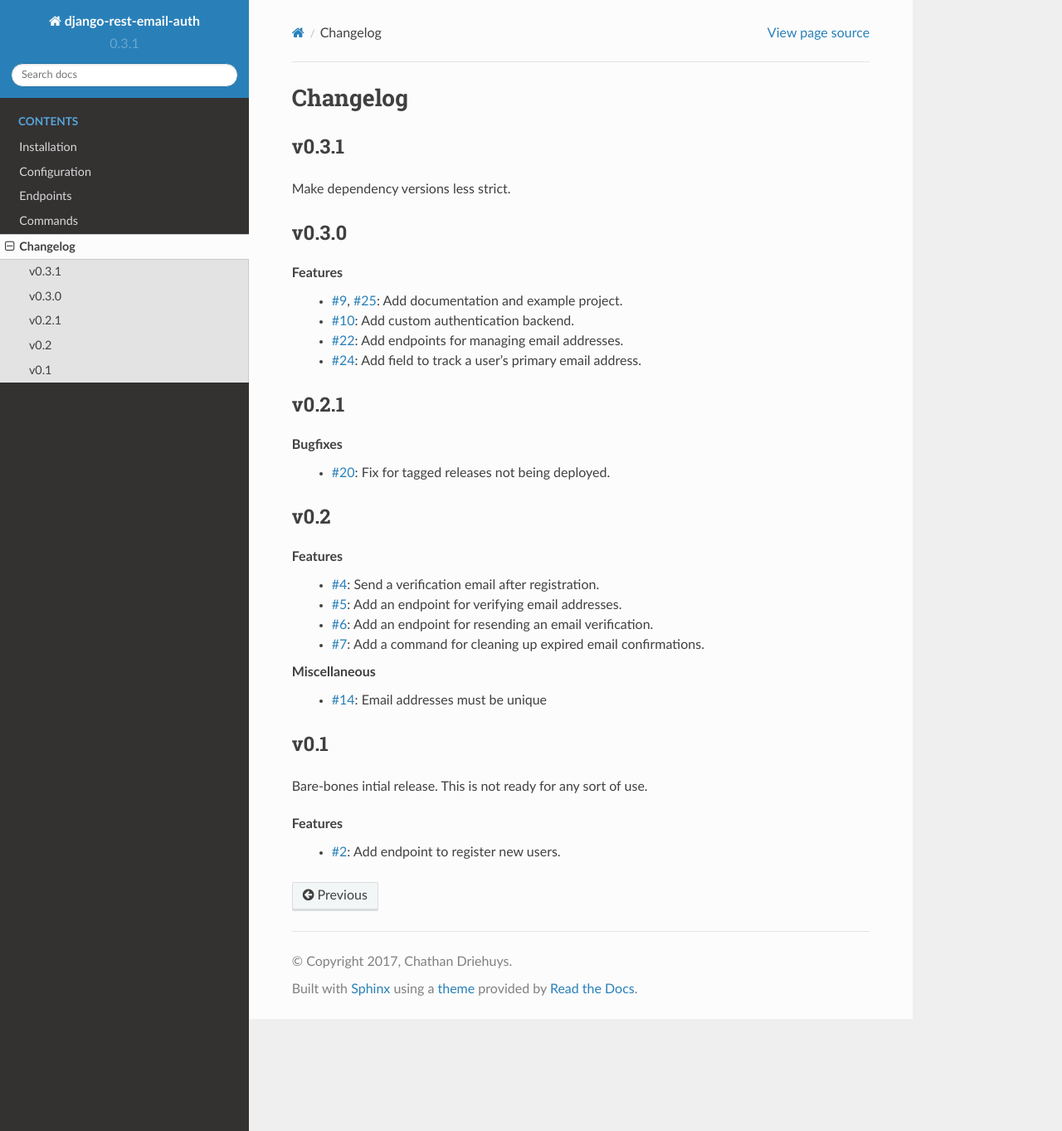
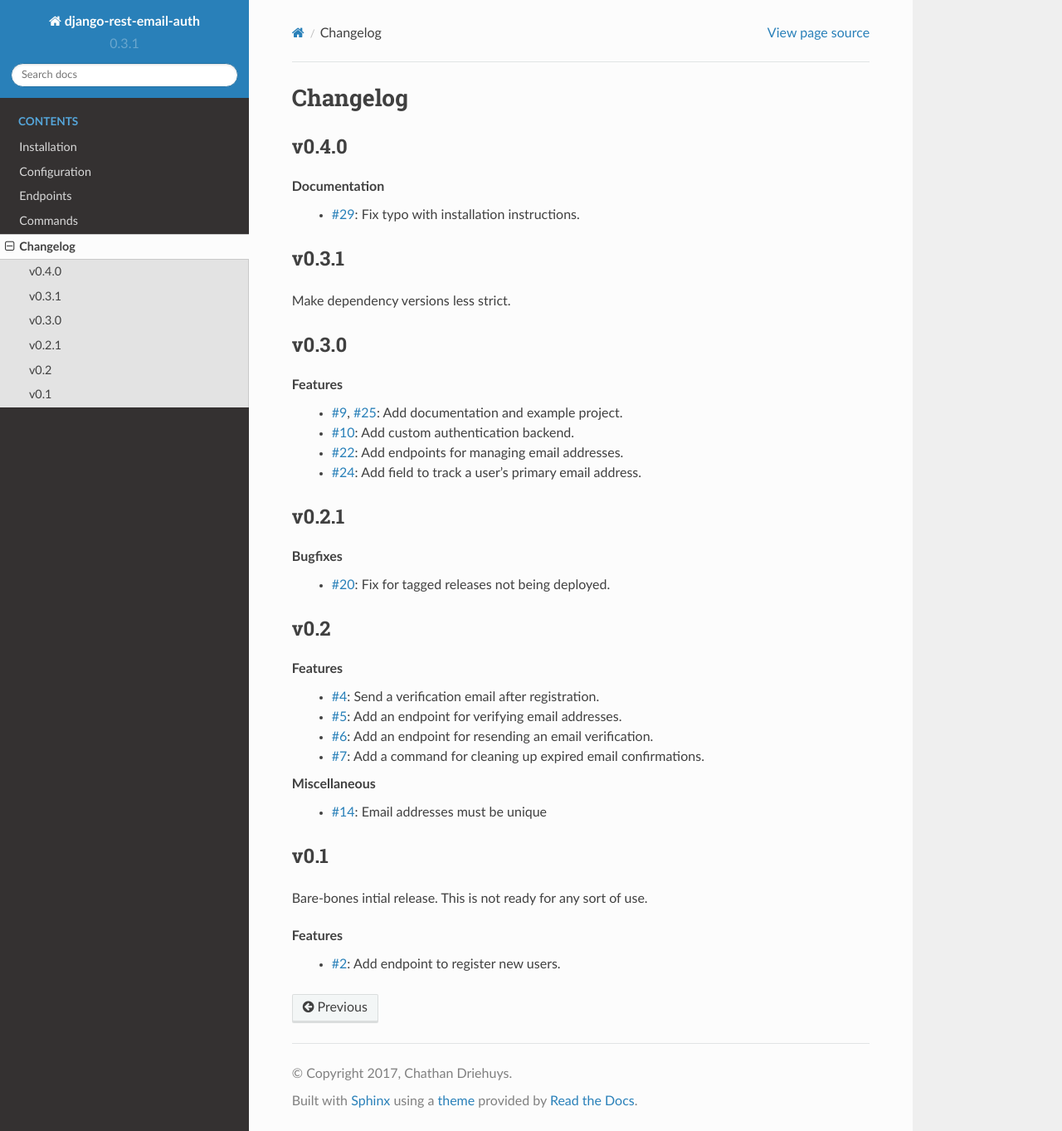
Before and after one commit to cdriehuys/django-rest-email-auth, a Sphinx documentation site: the page built from docs/CHANGELOG.rst, in a window 1280 px wide and 1363 px high. Shown: the whole window at 83% size. Built offline with Sphinx 7.4.7 and the Read the Docs theme 2.0.0, drawn with Linux system fonts in a browser that asks for light colours.

Commit message:
Fix typo in installation instructions.
Fixes #29

[ci skip]

```diff
--- a/docs/CHANGELOG.rst
+++ b/docs/CHANGELOG.rst
@@ -1,5 +1,12 @@
 Changelog
 =========
+
+
+v0.4.0
+------
+
+Documentation
+  * :issue:`29`: Fix typo with installation instructions.
 
 
 v0.3.1
--- a/docs/installation.rst
+++ b/docs/installation.rst
@@ -35,7 +35,7 @@ In :file:`settings.py`, make sure the following settings are present::
         'django.contrib.contenttypes',
 
         # DRF must be listed for the browseable API to work
-        'restframework',
+        'rest_framework',
 
         # Finally, the app itself
         'rest_email_auth',
```
